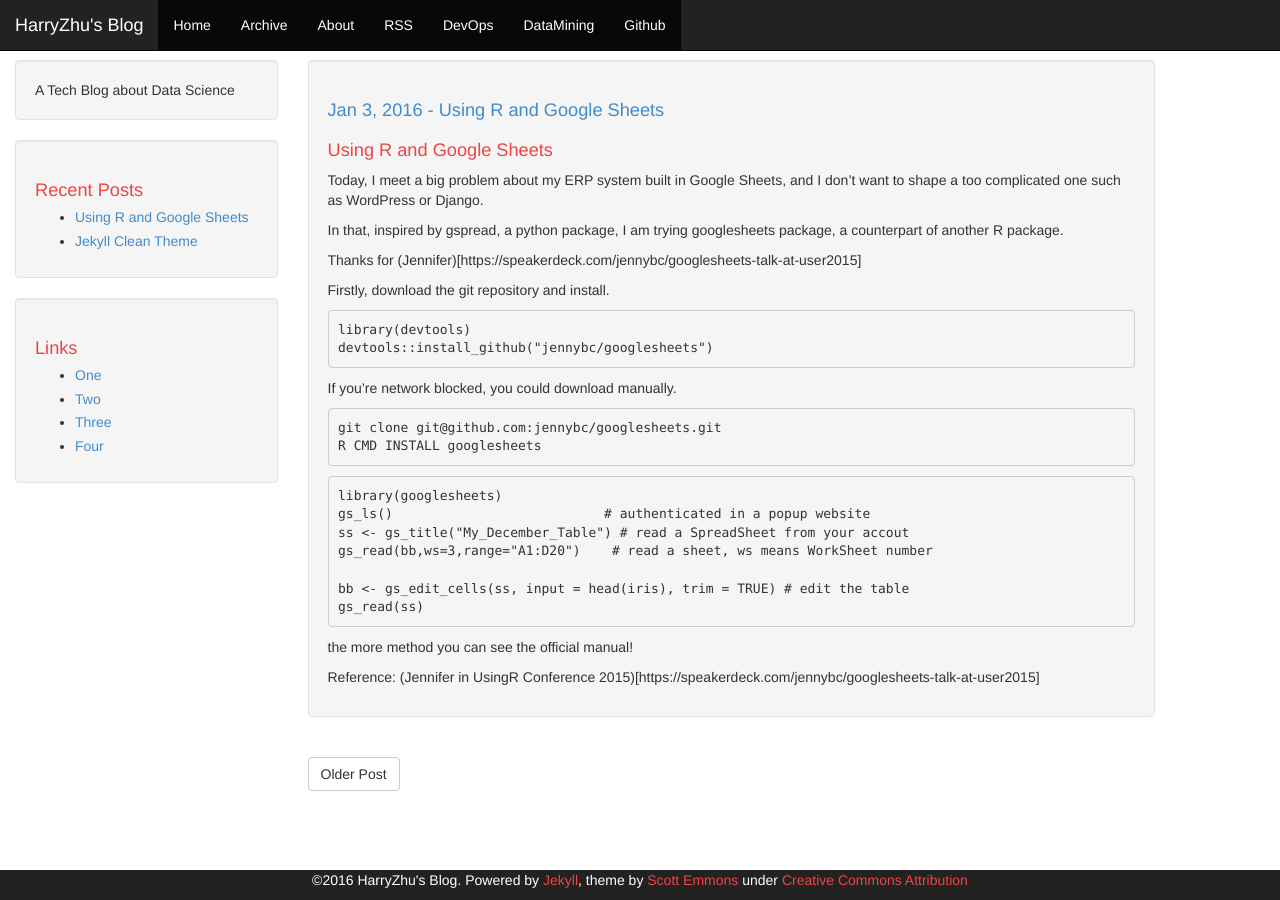
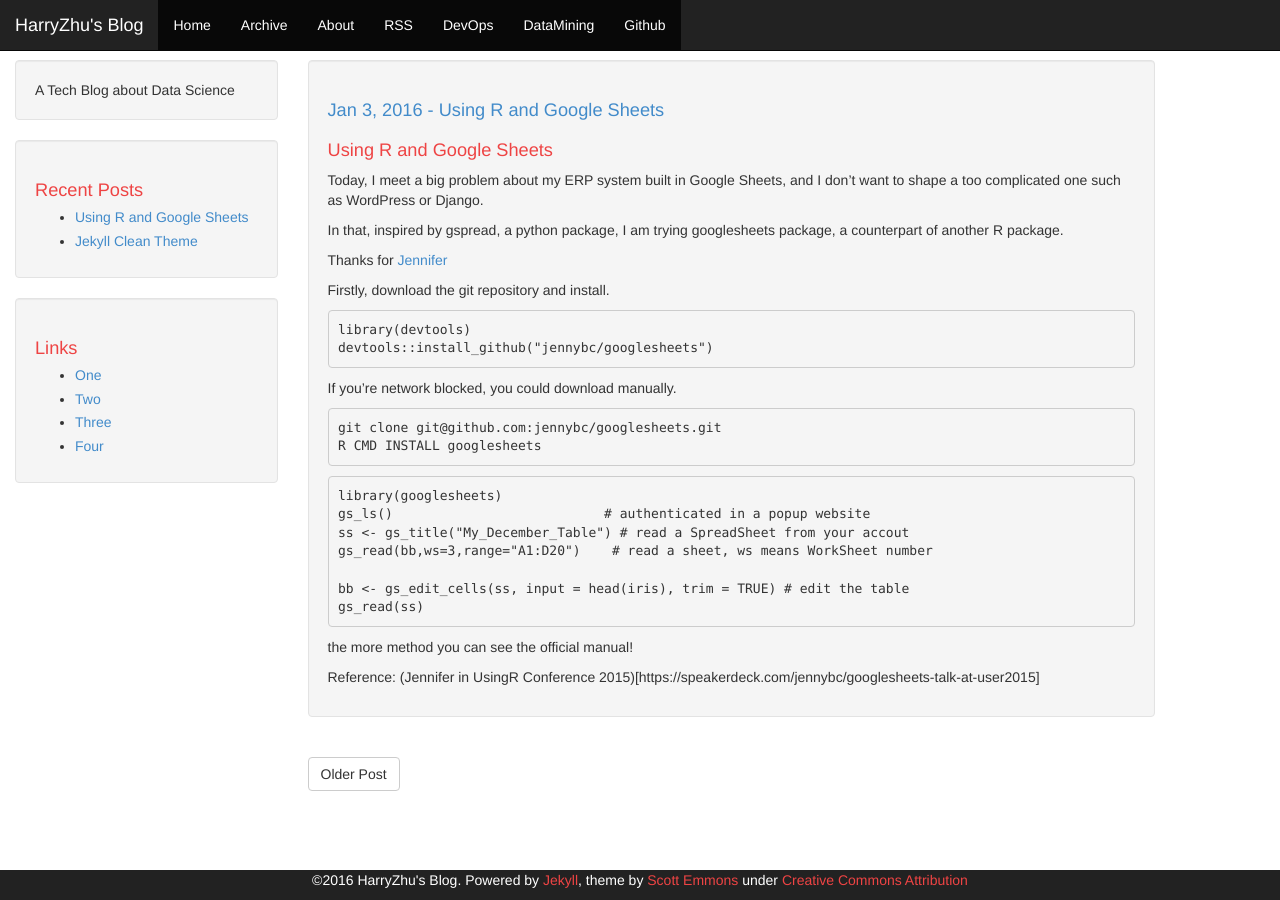
Before and after one commit to harryprince/harryprince.github.io, a Jekyll site: the page built from _posts/2016-01-03-using-r-and-googlesheets.md, in a window 1280 px wide. Built offline with Jekyll 4.4.1, drawn with Linux system fonts in a browser that asks for light colours; Markdown is read by kramdown in place of the engine named in the settings.

Commit message:
new posts

````diff
--- a/_posts/2016-01-03-using-r-and-googlesheets.md
+++ b/_posts/2016-01-03-using-r-and-googlesheets.md
@@ -12,15 +12,17 @@ Today, I meet a big problem about my ERP system built in Google Sheets, and I do
 
 In that, inspired by gspread, a python package, I am trying googlesheets package, a counterpart of another R package.
 
-Thanks for (Jennifer)[https://speakerdeck.com/jennybc/googlesheets-talk-at-user2015]
+Thanks for [Jennifer](https://speakerdeck.com/jennybc/googlesheets-talk-at-user2015)
 
 Firstly, download the git repository and install.
+
 ```{cli}
 library(devtools)
 devtools::install_github("jennybc/googlesheets")
 ```
 
 If you're network blocked, you could download manually.
+
 ```{cli}
 git clone git@github.com:jennybc/googlesheets.git
 R CMD INSTALL googlesheets
````
